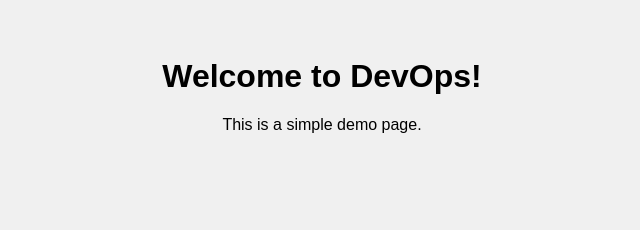
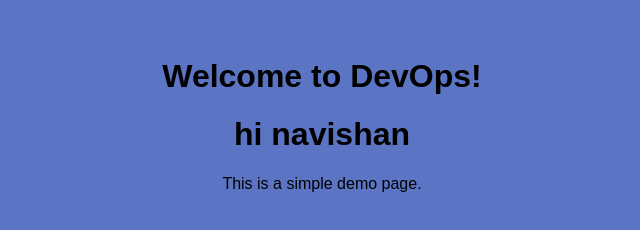
Before and after one commit to Jude1965/LD6049_JUDE, a plain HTML site: page index.html in a window 1280 px wide. Shown: the whole page, without its empty margins (318-958 px from the left). Drawn offline with Linux system fonts and the light colour scheme.

Commit message:
Update index.html

```diff
--- a/index.html
+++ b/index.html
@@ -7,7 +7,7 @@
 <title>DevOps Demo</title>
 <style>
 body {
-background-color: #f0f0f0;
+background-color: #5b74c4;
 font-family: Arial, sans-serif;
 text-align: center;
 padding: 50px;
@@ -16,6 +16,9 @@ padding: 50px;
 </head>
 <body>
 <h1>Welcome to DevOps!</h1>
+<h1>hi navishan</h1>
+
 <p>This is a simple demo page.</p>
+
 </body>
 </html>
```
